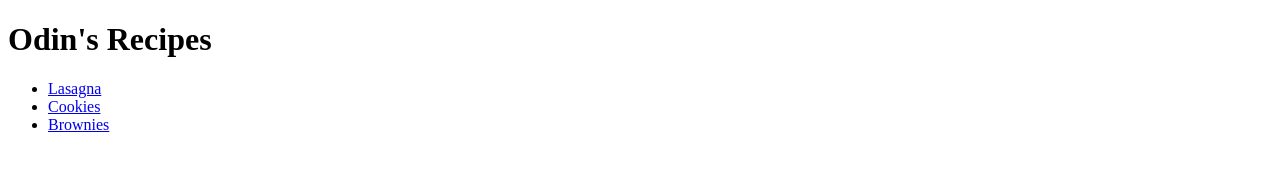
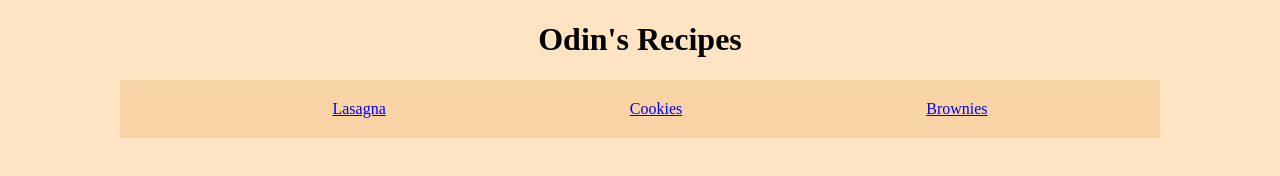
Before and after one commit to brourke1/odin-recipes, a plain HTML site: page index.html in a window 1280 px wide. Drawn offline with Linux system fonts and the light colour scheme.

Commit message:
Add styles to home page

```diff
--- a/index.html
+++ b/index.html
@@ -3,14 +3,15 @@
 <head>
     <meta charset="UTF-8">
     <meta name="viewport" content="width=device-width, initial-scale=1.0">
+    <link rel="stylesheet" href="styles.css"/>
     <title>Home</title>
 </head>
 <body>
-    <h1>Odin's Recipes</h1>
-    <ul>
-        <li><a href="./recipes/lasagna.html">Lasagna</a></li>
-        <li><a href="./recipes/cookies.html">Cookies</a></li>
-        <li><a href="./recipes/brownies.html">Brownies</a></li>
+    <h1 class="title">Odin's Recipes</h1>
+    <ul class="links">
+        <li id ="lasagna"><a href="./recipes/lasagna.html">Lasagna</a></li>
+        <li id="cookies"><a href="./recipes/cookies.html">Cookies</a></li>
+        <li id="brownies"><a href="./recipes/brownies.html">Brownies</a></li>
     </ul>
 </body>
 </html>
--- /dev/null
+++ b/styles.css
@@ -0,0 +1,27 @@
+html{
+    padding: 0;
+    margin: 0;
+    box-sizing: border-box;
+}
+
+body{
+    background-color: rgb(255, 228, 196);
+}
+.title{
+    text-align: center;
+}
+
+.links{
+    list-style: none;
+    text-align: center;
+    width:1000px;
+    margin: 0 auto;
+    background-color: rgb(248, 211, 166);
+
+}
+
+.links li{
+    display:inline-block;
+    padding: 20px;
+    margin:0 100px;
+}
```
